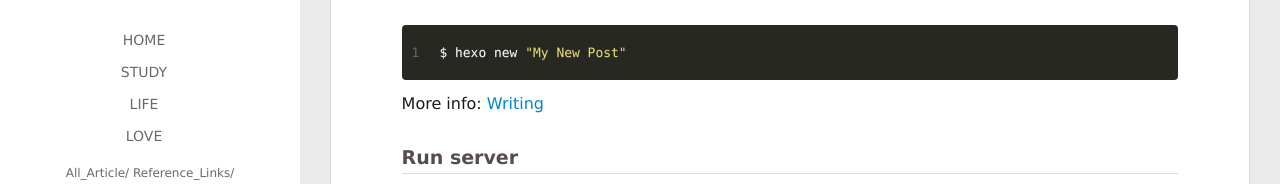
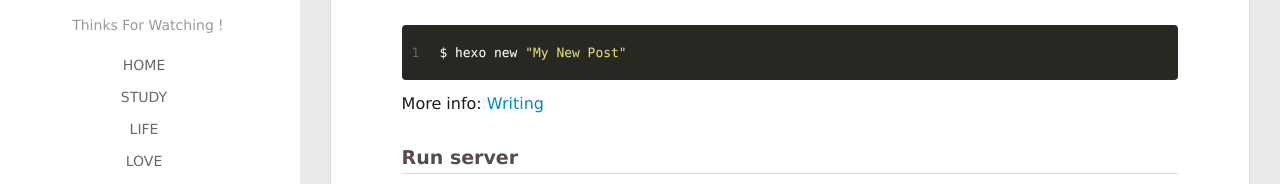
Before and after one commit to robotliu327/robotliu327.github.io, a plain HTML site: page 2019/05/04/hello-world/index.html in a window 1280 px wide. Shown: the part 327-511 px from the top of the page. Drawn offline with Linux system fonts and the light colour scheme; no server answers.

Commit message:
Site updated: 2019-05-05 15:06:55

```diff
--- a/2019/05/04/hello-world/index.html
+++ b/2019/05/04/hello-world/index.html
@@ -53,6 +53,8 @@
 		<hgroup>
 		  <h1 class="header-author"><a href="/">Robot Liu</a></h1>
 		</hgroup>
+
+		<p class="header-subtitle">Thinks For Watching！</p>
 
 
 		<nav class="header-menu">
@@ -115,6 +117,8 @@
 			<hgroup>
 			  <h1 class="header-author js-header-author">Robot Liu</h1>
 			</hgroup>
+
+			<p class="header-subtitle"><i class="icon icon-quo-left"></i>Thinks For Watching！<i class="icon icon-quo-right"></i></p>
 
 
 
```
Also changed, not shown: 2019/05/04/my-first-blog/index.html (+4 -0 lines), 2019/05/05/Problem-Encounted-in-Blogging/index.html (+4 -0 lines), Problem-Encounted-in-Blogging/index.html (+4 -0 lines), archives/2019/05/index.html (+4 -0 lines), archives/2019/index.html (+4 -0 lines), archives/index.html (+4 -0 lines), index.html (+4 -0 lines), tags/study/index.html (+4 -0 lines).
